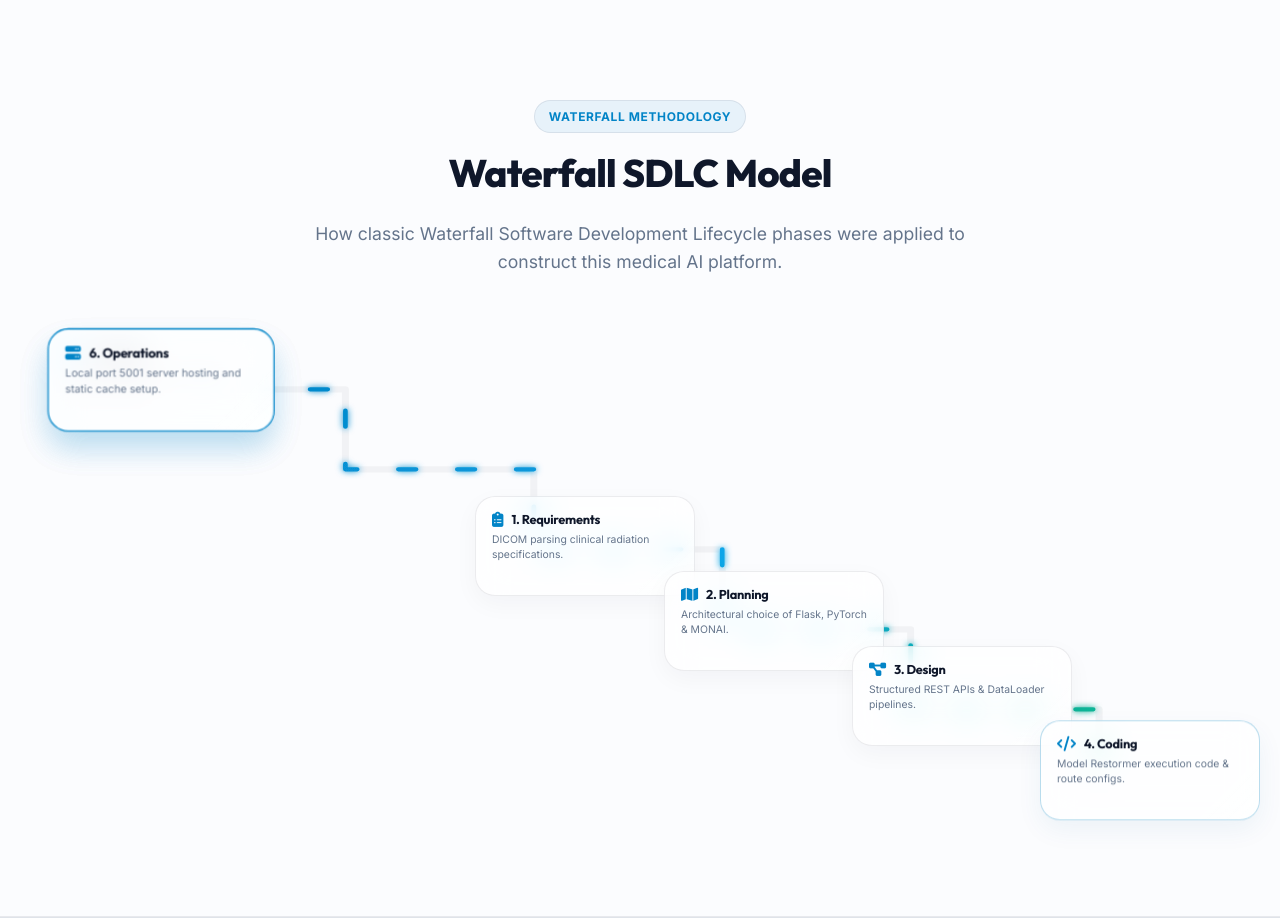
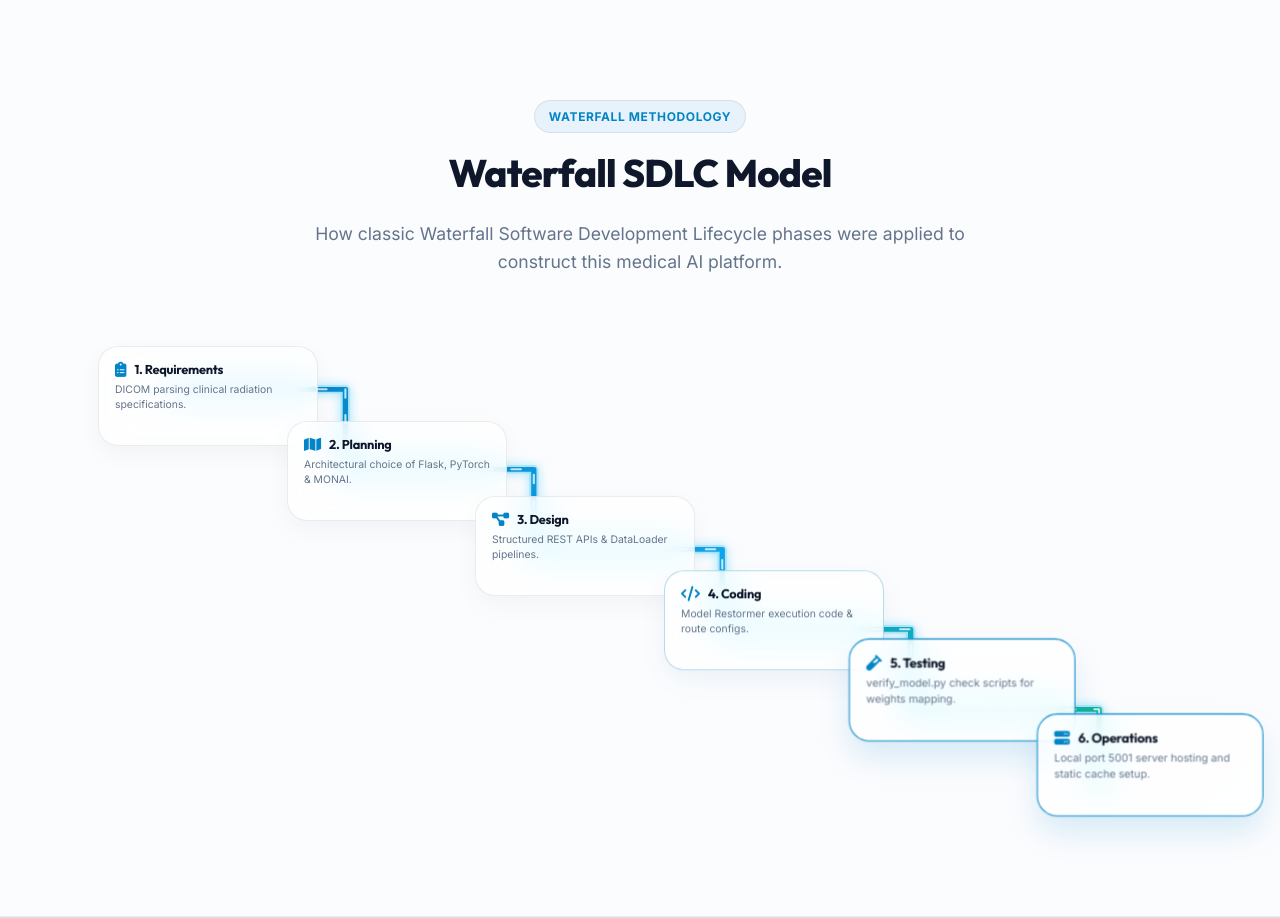
Before and after one commit to Karthik7661/LOW-DOSE-PET-ENHANCEMENT, a Flask app: page / in a window 1280 px wide. Shown: the part 4526-5444 px from the top of the page. Run offline with Flask 3, Linux system fonts and the light colour scheme; parts of the project's set-up code (start-up, migrations or seed data) failed here and were passed over.

Commit message:
Fix staircase coordinates and add layered liquid water currents animation

```diff
--- a/static/css/styles.css
+++ b/static/css/styles.css
@@ -1823,12 +1823,12 @@ h1, h2, h3, h4 {
 
 /* Diagonal staircase coordinate mapping */
 @media (min-width: 1024px) {
-    .waterfall-compact-card:nth-child(1) { left: 4%; top: 10px; }
-    .waterfall-compact-card:nth-child(2) { left: 20%; top: 85px; }
-    .waterfall-compact-card:nth-child(3) { left: 36%; top: 160px; }
-    .waterfall-compact-card:nth-child(4) { left: 52%; top: 235px; }
-    .waterfall-compact-card:nth-child(5) { left: 68%; top: 310px; }
-    .waterfall-compact-card:nth-child(6) { left: 84%; top: 385px; }
+    .waterfall-card-1 { left: 4%; top: 10px; }
+    .waterfall-card-2 { left: 20%; top: 85px; }
+    .waterfall-card-3 { left: 36%; top: 160px; }
+    .waterfall-card-4 { left: 52%; top: 235px; }
+    .waterfall-card-5 { left: 68%; top: 310px; }
+    .waterfall-card-6 { left: 84%; top: 385px; }
 
     .waterfall-mobile-drop-line {
         display: none !important;
@@ -1879,15 +1879,19 @@ h1, h2, h3, h4 {
     100% { background-position: 0% 250%; }
 }
 
-/* Stepped SVG Flowing Water Laser animation */
-.water-stream-stepped {
-    stroke-dasharray: 15 35;
-    animation: steppedWaterAnim 4.5s linear infinite;
-}
-
-@keyframes steppedWaterAnim {
+/* Real-time multi-layer flowing water core & currents */
+.water-core {
+    filter: drop-shadow(0 0 5px rgba(0, 191, 255, 0.6));
+}
+
+.water-current {
+    stroke-dasharray: 8 16;
+    animation: realWaterFlow 1.6s linear infinite;
+}
+
+@keyframes realWaterFlow {
     to {
-        stroke-dashoffset: -150;
+        stroke-dashoffset: -48;
     }
 }
 
--- a/templates/index.html
+++ b/templates/index.html
@@ -745,19 +745,24 @@
                                 </feMerge>
                             </filter>
                         </defs>
-                        <!-- Staircase connecting vector lines representing waterfall pipeline -->
+                        <!-- Layer 1: Outer glowing transparent glass pipe -->
                         <path d="M 100,50 L 250,50 L 250,125 L 410,125 L 410,200 L 570,200 L 570,275 L 730,275 L 730,350 L 890,350 L 890,425"
-                              fill="none" stroke="rgba(15, 23, 42, 0.04)" stroke-width="6" stroke-linecap="round" stroke-linejoin="round" />
+                              fill="none" stroke="rgba(2, 132, 199, 0.15)" stroke-width="8" stroke-linecap="round" stroke-linejoin="round" />
 
-                        <!-- Flowing Water neon layer -->
+                        <!-- Layer 2: Inner glowing liquid core -->
                         <path d="M 100,50 L 250,50 L 250,125 L 410,125 L 410,200 L 570,200 L 570,275 L 730,275 L 730,350 L 890,350 L 890,425"
-                              fill="none" stroke="url(#waterGrad)" stroke-width="4" stroke-linecap="round" stroke-linejoin="round"
-                              class="water-stream-stepped" filter="url(#waterGlow)" />
+                              fill="none" stroke="url(#waterGrad)" stroke-width="4.5" stroke-linecap="round" stroke-linejoin="round"
+                              class="water-core" />
+
+                        <!-- Layer 3: Rushing liquid currents (Bubble stream animation) -->
+                        <path d="M 100,50 L 250,50 L 250,125 L 410,125 L 410,200 L 570,200 L 570,275 L 730,275 L 730,350 L 890,350 L 890,425"
+                              fill="none" stroke="rgba(255, 255, 255, 0.75)" stroke-width="1.8" stroke-linecap="round" stroke-linejoin="round"
+                              class="water-current" />
                     </svg>
                 </div>
 
                 <!-- SDLC Card 1 -->
-                <div class="waterfall-compact-card glass-card tilt-3d waterfall-card-pulse">
+                <div class="waterfall-compact-card waterfall-card-1 glass-card tilt-3d waterfall-card-pulse">
                     <div style="display: flex; align-items: center; gap: 8px; margin-bottom: 4px;">
                         <i class="fa-solid fa-clipboard-list" style="color: var(--color-primary); font-size: 0.95rem;"></i>
                         <h4 style="font-size: 0.8rem; font-weight: 700;">1. Requirements</h4>
@@ -765,7 +770,7 @@
                     <p style="font-size: 0.65rem; color: var(--color-text-muted); line-height: 1.35;">DICOM parsing clinical radiation specifications.</p>
                 </div>
                 <!-- SDLC Card 2 -->
-                <div class="waterfall-compact-card glass-card tilt-3d waterfall-card-pulse">
+                <div class="waterfall-compact-card waterfall-card-2 glass-card tilt-3d waterfall-card-pulse">
                     <div style="display: flex; align-items: center; gap: 8px; margin-bottom: 4px;">
                         <i class="fa-solid fa-map" style="color: var(--color-primary); font-size: 0.95rem;"></i>
                         <h4 style="font-size: 0.8rem; font-weight: 700;">2. Planning</h4>
@@ -773,7 +778,7 @@
                     <p style="font-size: 0.65rem; color: var(--color-text-muted); line-height: 1.35;">Architectural choice of Flask, PyTorch & MONAI.</p>
                 </div>
                 <!-- SDLC Card 3 -->
-                <div class="waterfall-compact-card glass-card tilt-3d waterfall-card-pulse">
+                <div class="waterfall-compact-card waterfall-card-3 glass-card tilt-3d waterfall-card-pulse">
                     <div style="display: flex; align-items: center; gap: 8px; margin-bottom: 4px;">
                         <i class="fa-solid fa-diagram-project" style="color: var(--color-primary); font-size: 0.95rem;"></i>
                         <h4 style="font-size: 0.8rem; font-weight: 700;">3. Design</h4>
@@ -781,7 +786,7 @@
                     <p style="font-size: 0.65rem; color: var(--color-text-muted); line-height: 1.35;">Structured REST APIs & DataLoader pipelines.</p>
                 </div>
                 <!-- SDLC Card 4 -->
-                <div class="waterfall-compact-card glass-card tilt-3d waterfall-card-pulse">
+                <div class="waterfall-compact-card waterfall-card-4 glass-card tilt-3d waterfall-card-pulse">
                     <div style="display: flex; align-items: center; gap: 8px; margin-bottom: 4px;">
                         <i class="fa-solid fa-code" style="color: var(--color-primary); font-size: 0.95rem;"></i>
                         <h4 style="font-size: 0.8rem; font-weight: 700;">4. Coding</h4>
@@ -789,7 +794,7 @@
                     <p style="font-size: 0.65rem; color: var(--color-text-muted); line-height: 1.35;">Model Restormer execution code & route configs.</p>
                 </div>
                 <!-- SDLC Card 5 -->
-                <div class="waterfall-compact-card glass-card tilt-3d waterfall-card-pulse">
+                <div class="waterfall-compact-card waterfall-card-5 glass-card tilt-3d waterfall-card-pulse">
                     <div style="display: flex; align-items: center; gap: 8px; margin-bottom: 4px;">
                         <i class="fa-solid fa-vial" style="font-size: 0.95rem; color: var(--color-primary);"></i>
                         <h4 style="font-size: 0.8rem; font-weight: 700;">5. Testing</h4>
@@ -797,7 +802,7 @@
                     <p style="font-size: 0.65rem; color: var(--color-text-muted); line-height: 1.35;">verify_model.py check scripts for weights mapping.</p>
                 </div>
                 <!-- SDLC Card 6 -->
-                <div class="waterfall-compact-card glass-card tilt-3d waterfall-card-pulse">
+                <div class="waterfall-compact-card waterfall-card-6 glass-card tilt-3d waterfall-card-pulse">
                     <div style="display: flex; align-items: center; gap: 8px; margin-bottom: 4px;">
                         <i class="fa-solid fa-server" style="color: var(--color-primary); font-size: 0.95rem;"></i>
                         <h4 style="font-size: 0.8rem; font-weight: 700;">6. Operations</h4>
```
